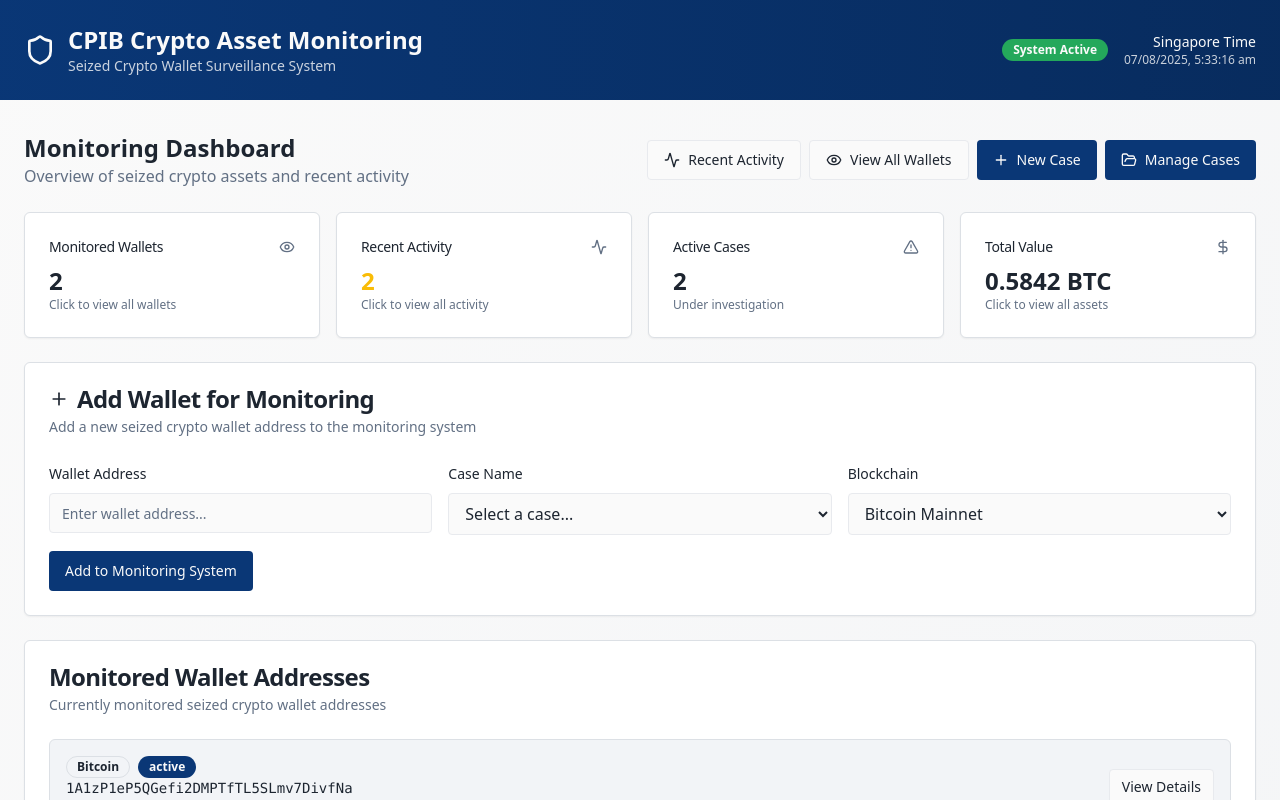
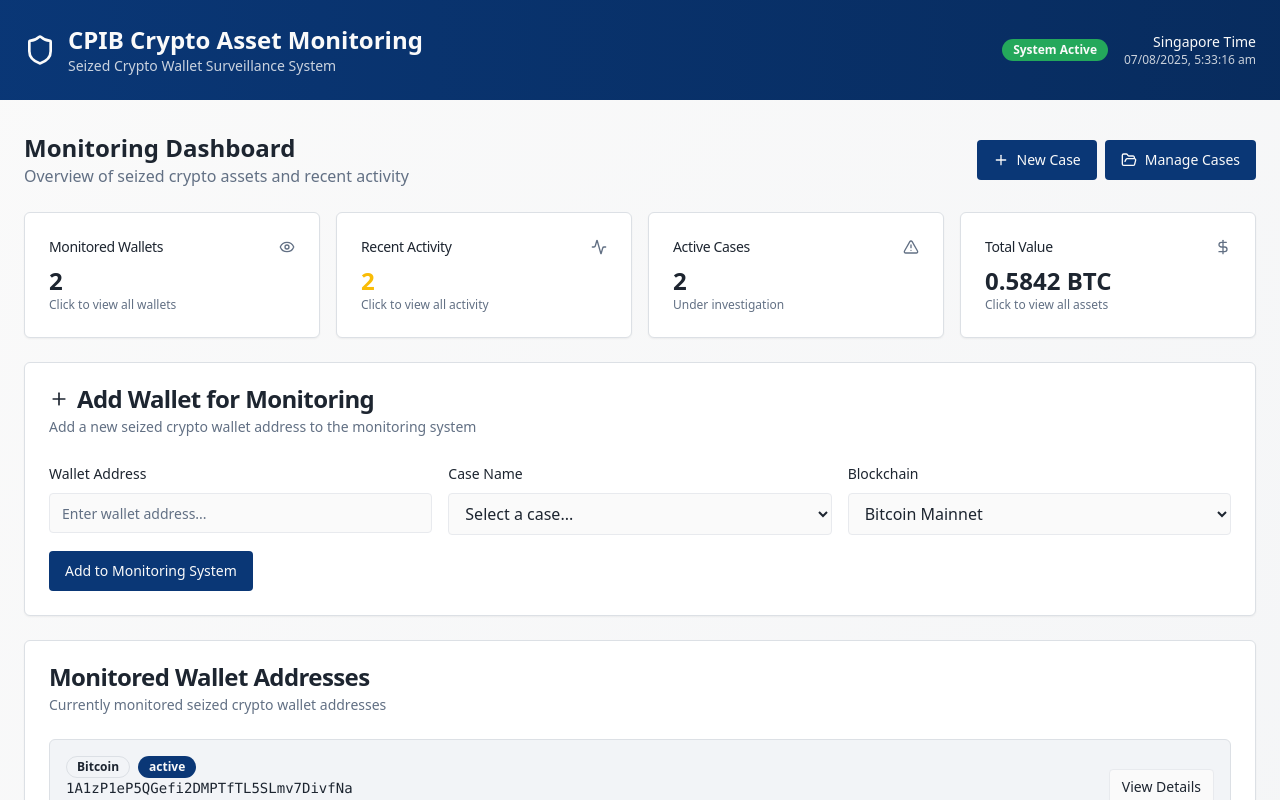
Before and after one commit to Kshitij0O7/sentinel-crypto-watch, a React (Vite) app: page / in a window 1280 px wide. Shown: the top 800 px of the page. Built offline with nearby package versions, Linux system fonts and the light colour scheme.

Commit message:
Remove unnecessary buttons
Removed the "Recent Activity" button from the Index page and the "View All Wallets" button from the Monitoring Dashboard.

```diff
--- a/src/pages/Index.tsx
+++ b/src/pages/Index.tsx
@@ -17,14 +17,6 @@ const Index = () => {
             <p className="text-muted-foreground">Overview of seized crypto assets and recent activity</p>
           </div>
           <div className="flex gap-2">
-            <Button onClick={() => navigate("/activity")} variant="outline" className="flex items-center gap-2">
-              <Activity className="h-4 w-4" />
-              Recent Activity
-            </Button>
-            <Button onClick={() => navigate("/wallets")} variant="outline" className="flex items-center gap-2">
-              <Eye className="h-4 w-4" />
-              View All Wallets
-            </Button>
             <Button onClick={() => navigate("/new-case")} className="flex items-center gap-2">
               <Plus className="h-4 w-4" />
               New Case
```
